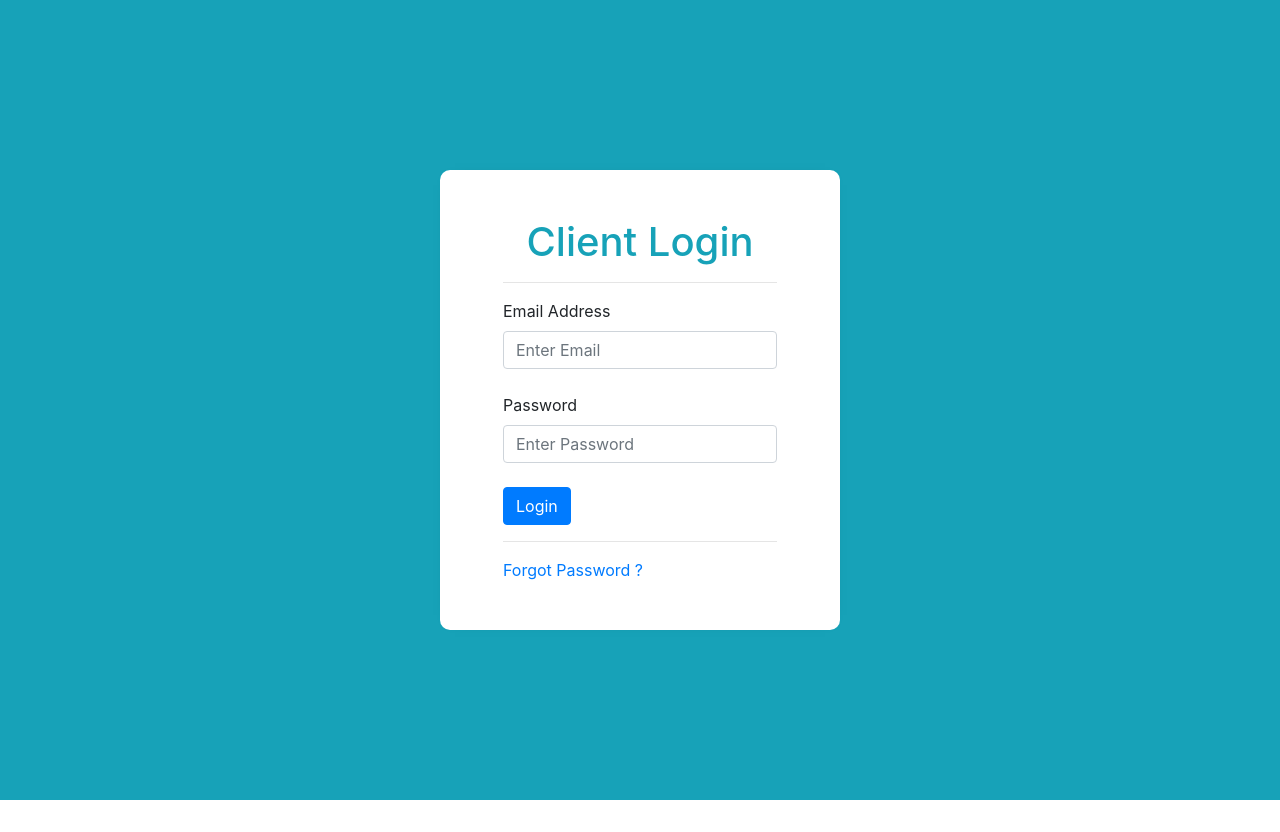
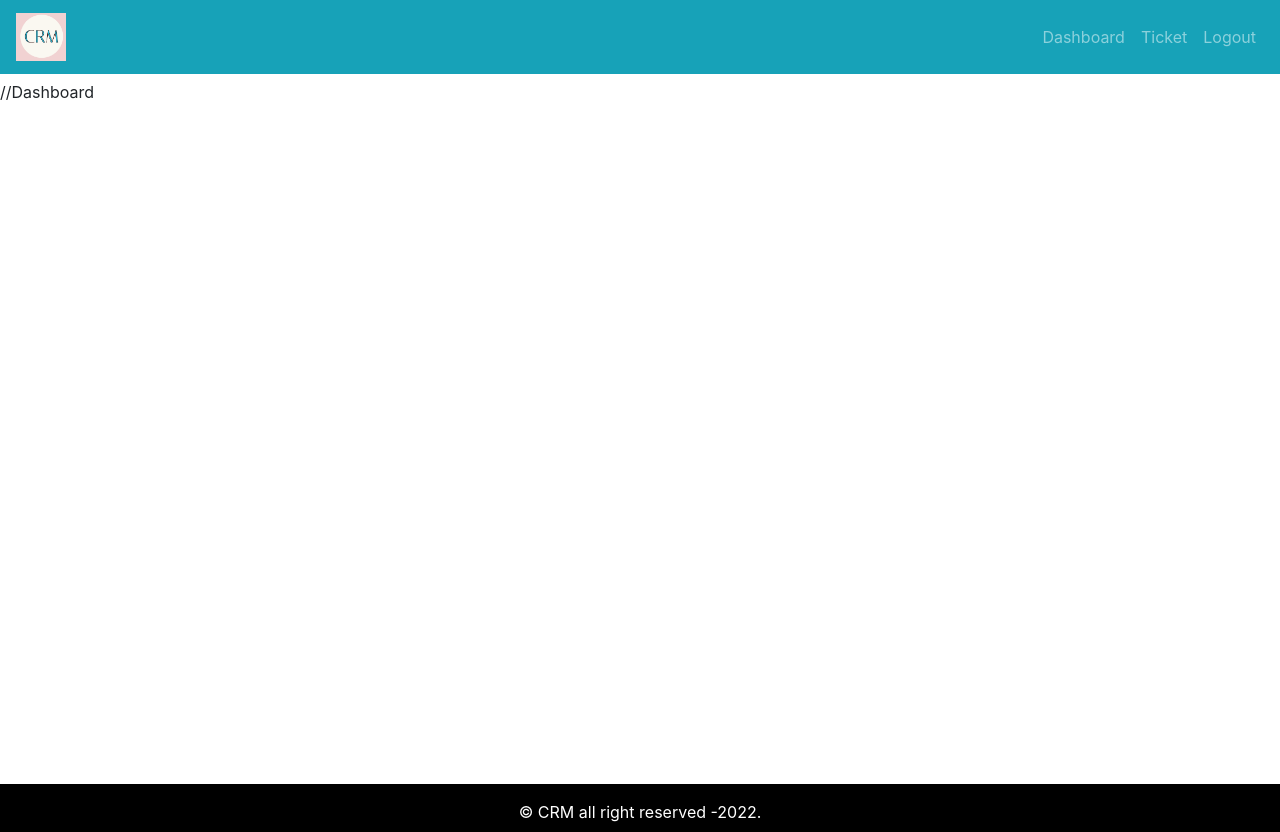
Before and after one commit to Nish263/crm-frontend, a React (Create React App) app: page / in a window 1280 px wide. Before the commit the page ends 800 px from the top, so only its background shows below. Built offline with nearby package versions, Linux system fonts and the light colour scheme.

Commit message:
layout is added

```diff
--- a/src/App.css
+++ b/src/App.css
@@ -0,0 +1,23 @@
+.default-layout {
+  display: grid;
+  grid-template-rows: 80px auto 3rem;
+  grid-template-areas:
+    "header "
+    "main"
+    "footer";
+}
+header {
+  grid-area: header;
+}
+
+main {
+  grid-area: main;
+  min-height: 88vh;
+}
+
+footer {
+  grid-area: footer;
+  background-color: black;
+  padding: 1rem;
+  color: white;
+}
--- a/src/App.js
+++ b/src/App.js
@@ -1,11 +1,14 @@
+import React from "react";
 import "./App.css";
+import { DefaultLayout } from "./components/layout/DefaultLayout";
 
 import { Entry } from "./pages/Entry/Entry.page";
 
 function App() {
   return (
     <div className="App">
-      <Entry />
+      {/* <Entry /> */}
+      <DefaultLayout>//Dashboard</DefaultLayout>
     </div>
   );
 }
--- /dev/null
+++ b/src/components/layout/DefaultLayout.js
@@ -0,0 +1,19 @@
+import React from "react";
+import { Header } from "./partials/Header.com";
+import { Footer } from "./partials/Footer.comp";
+
+export const DefaultLayout = ({ children }) => {
+  return (
+    <div className="default-layout">
+      <header className="header">
+        <Header />
+      </header>
+
+      <main className="main">{children}</main>
+
+      <footer className="footer">
+        <Footer />
+      </footer>
+    </div>
+  );
+};
--- /dev/null
+++ b/src/components/layout/partials/Footer.comp.js
@@ -0,0 +1,9 @@
+import React from "react";
+
+export const Footer = () => {
+  return (
+    <div className="text-center copy-right">
+      &copy; CRM all right reserved -2022.
+    </div>
+  );
+};
--- /dev/null
+++ b/src/components/layout/partials/Header.com.js
@@ -0,0 +1,21 @@
+import React from "react";
+import { Navbar, Nav } from "react-bootstrap";
+import logo from "../../../assests/img/logo.png";
+
+export const Header = () => {
+  return (
+    <Navbar collapseOnSelect bg="info" variant="dark" expand="md">
+      <Navbar.Brand>
+        <img src={logo} alt="logo" width="50px" />
+      </Navbar.Brand>
+      <Navbar.Toggle aria-controls=" basic-navbar-nav" />
+      <Navbar.Collapse id="basic-navbar-nav">
+        <Nav className="ml-auto">
+          <Nav.Link href="/dashboard">Dashboard</Nav.Link>
+          <Nav.Link href="/dashboard">Ticket </Nav.Link>
+          <Nav.Link href="/dashboard">Logout</Nav.Link>
+        </Nav>
+      </Navbar.Collapse>
+    </Navbar>
+  );
+};
```
Also changed, not shown: src/assests/img/logo.png (added).
